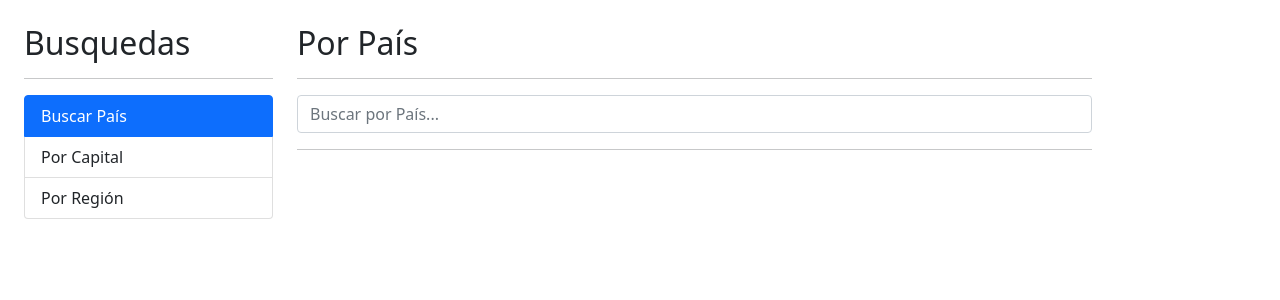
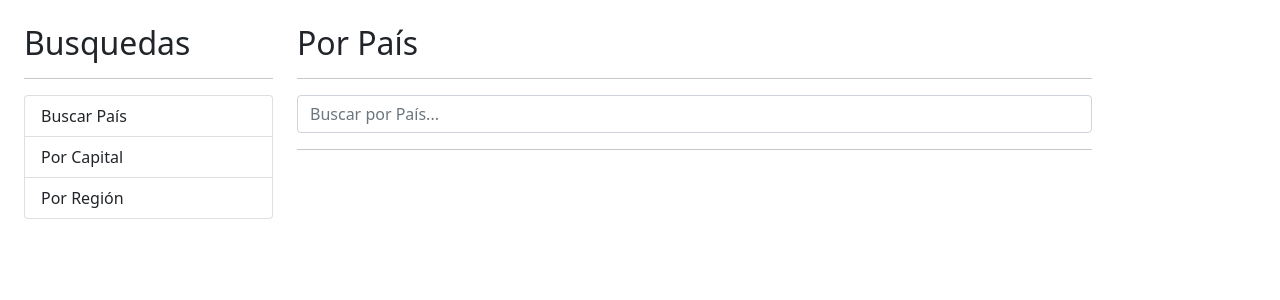
Before and after one commit to jodu07/paisesApp, an Angular app: page / in a window 1280 px wide. Shown: the top 300 px of the page. Built offline with nearby package versions, Linux system fonts and the light colour scheme.

Commit message:
sidebar - pais

```diff
--- a/src/app/shared/sidebar/sidebar.component.html
+++ b/src/app/shared/sidebar/sidebar.component.html
@@ -3,7 +3,7 @@
 
     <ul class="list-group">
       <li class="list-group-item"
-          routerLink=""
+          routerLink="pais"
           routerLinkActive="active"
           [routerLinkActiveOptions]="{ exact: true}">
         Buscar País
```
Also changed, not shown: src/app/app-routing.module.ts (line endings or trailing spaces).
